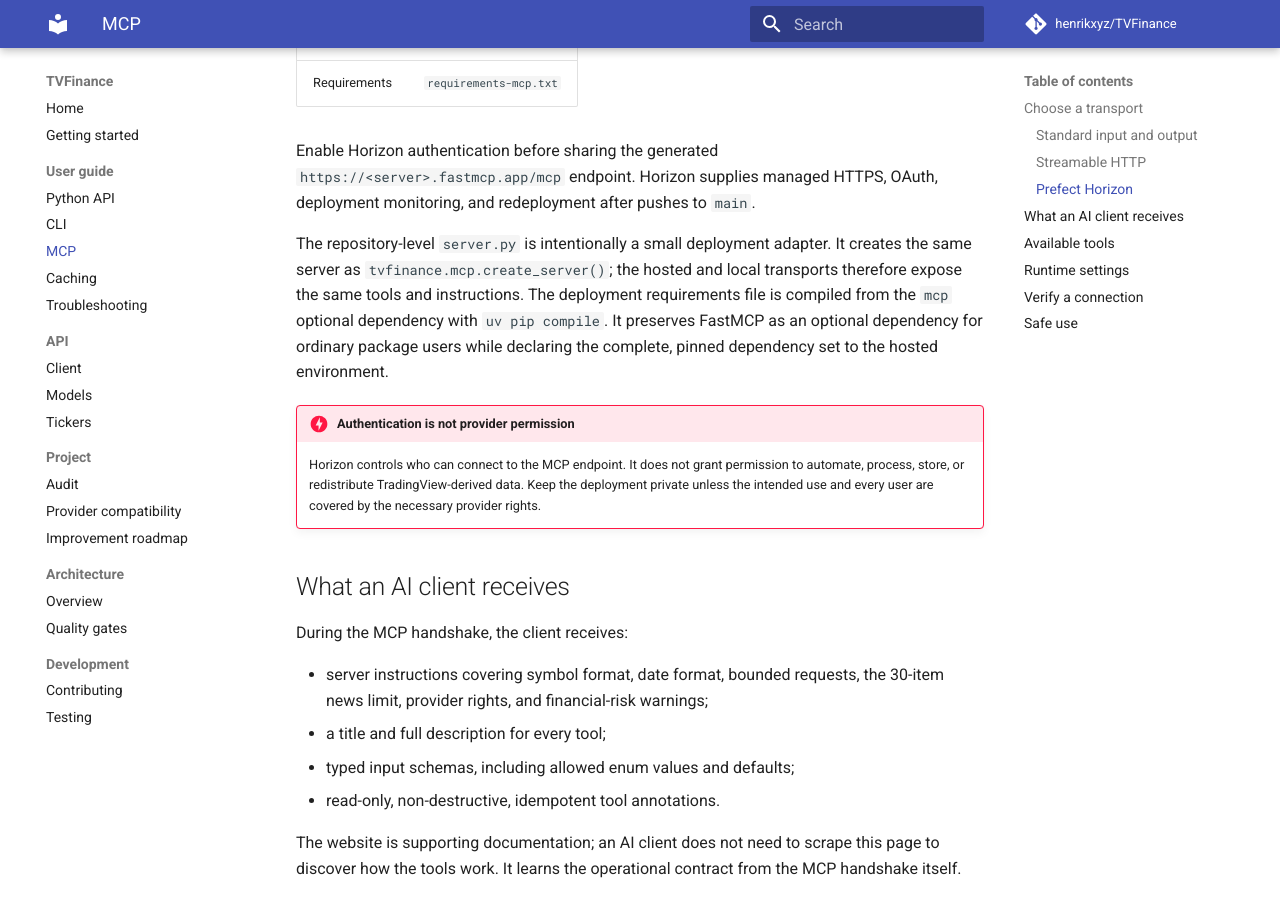
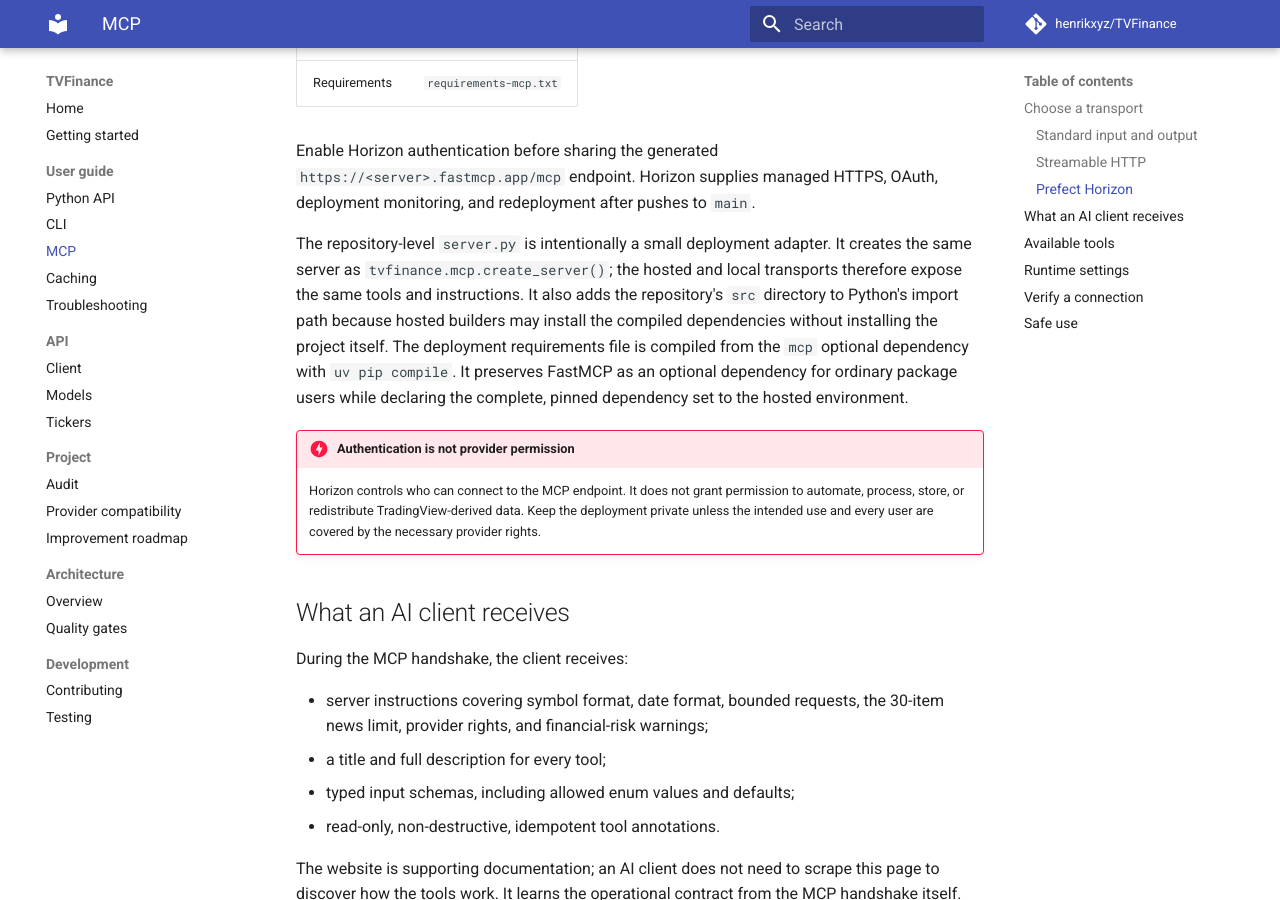
Before and after one commit to henrikxyz/tvfinance, an MkDocs documentation site: the page built from docs/guide/mcp.md, in a window 1280 px wide and 900 px high, scrolled down 1899 px. Built offline with MkDocs 1.6.1 and Material for MkDocs 9.7.7, drawn with Linux system fonts in a browser that asks for light colours; comment, search, counter and statistics services are not loaded.

Commit message:
fix: load source package in hosted MCP builds

```diff
--- a/docs/guide/mcp.md
+++ b/docs/guide/mcp.md
@@ -98,11 +98,13 @@
 
 The repository-level `server.py` is intentionally a small deployment adapter.
 It creates the same server as `tvfinance.mcp.create_server()`; the hosted and
-local transports therefore expose the same tools and instructions. The
-deployment requirements file is compiled from the `mcp` optional dependency
-with `uv pip compile`. It preserves FastMCP as an optional dependency for
-ordinary package users while declaring the complete, pinned dependency set to
-the hosted environment.
+local transports therefore expose the same tools and instructions. It also
+adds the repository's `src` directory to Python's import path because hosted
+builders may install the compiled dependencies without installing the project
+itself. The deployment requirements file is compiled from the `mcp` optional
+dependency with `uv pip compile`. It preserves FastMCP as an optional dependency
+for ordinary package users while declaring the complete, pinned dependency set
+to the hosted environment.
 
 !!! danger "Authentication is not provider permission"
 
```
Also changed, not shown: server.py (+10 -2 lines), 1 other file.
